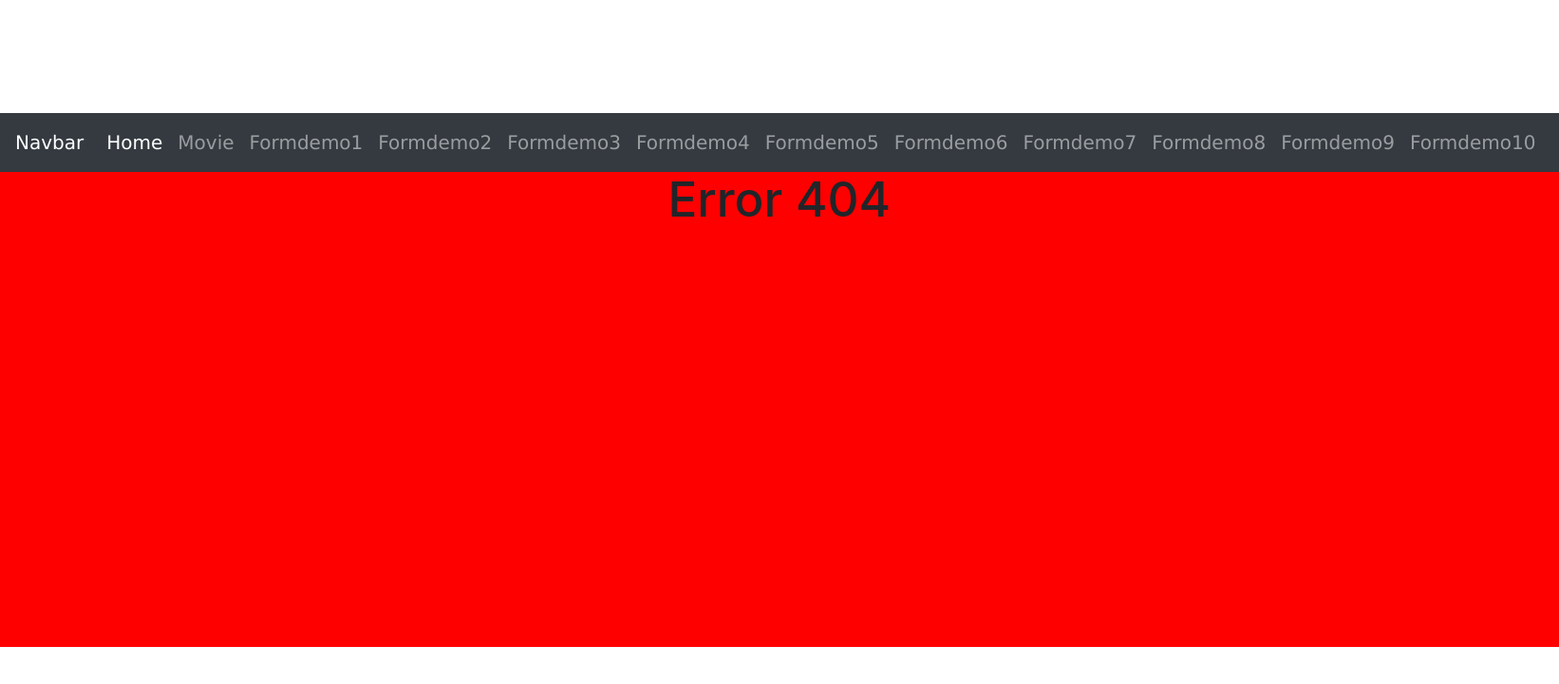
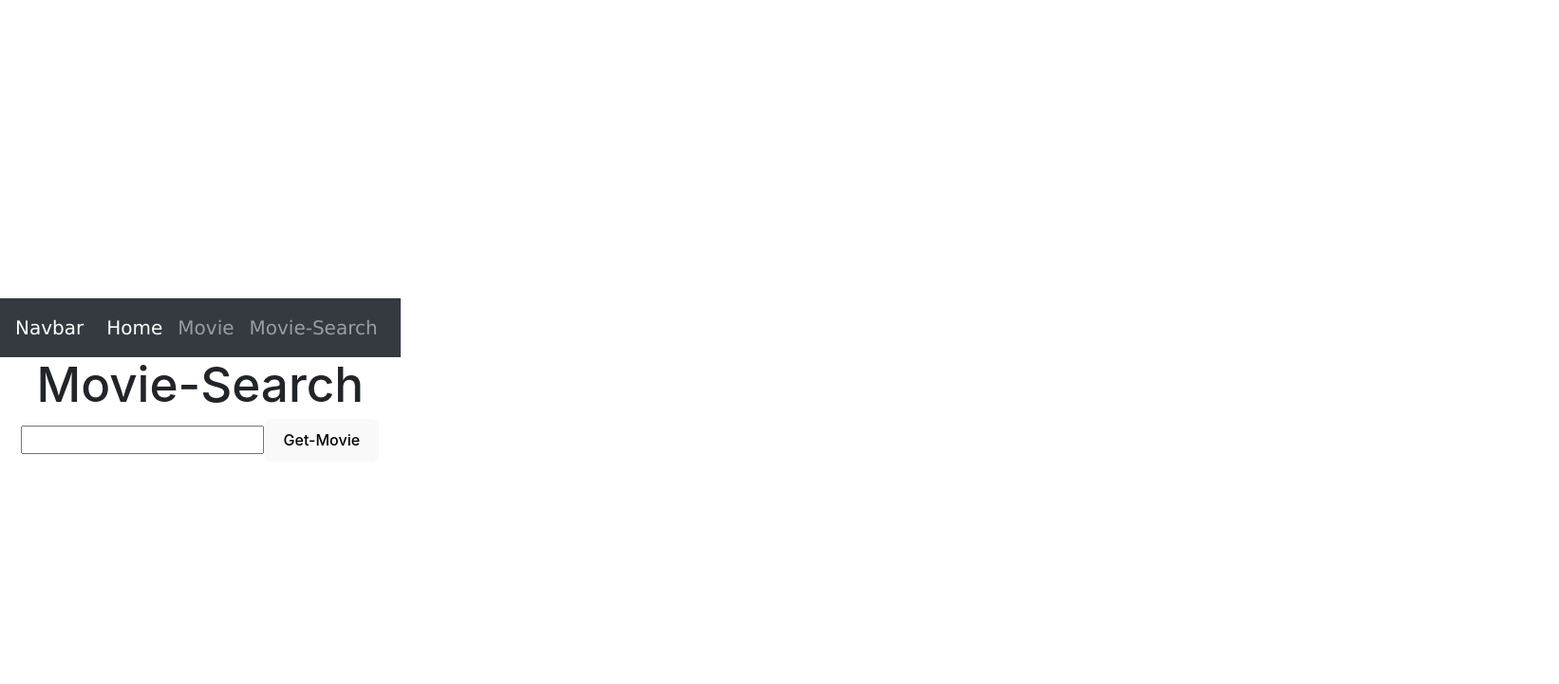
Before and after one commit to Manavjain-MJ/MERN, a React (Vite) app: page /moviesearch in a window 1280 px wide. Before the commit this address had no page. Shown: the top 720 px of the page at 95% size, 1642 px wide, since content can reach past the window. Built offline with nearby package versions, Linux system fonts and the light colour scheme; the HTML template or start-up script is replaced by a standard one.

Commit message:
api calling

```diff
--- a/package.json
+++ b/package.json
@@ -10,6 +10,7 @@
     "preview": "vite preview"
   },
   "dependencies": {
+    "axios": "^1.7.9",
     "react": "^18.3.1",
     "react-dom": "^18.3.1",
     "react-hook-form": "^7.54.2",
--- a/src/App.jsx
+++ b/src/App.jsx
@@ -34,6 +34,9 @@ import { FormDemo7 } from './components/forms/FormDemo7'
 import { FormDemo8 } from './components/forms/FormDemo8'
 import { FormDemo9 } from './components/forms/FormDemo9'
 import { FormDemo10 } from './components/forms/FormDemo10'
+import { Apidemo1 } from './components/api/Apidemo1'
+import { MovieSearch } from './components/ombd/MovieSearch'
+import { MovieDetail } from './components/ombd/MovieDetail'
 
 function App() {
   const [count, setCount] = useState(0)
@@ -46,7 +49,7 @@ function App() {
      <Routes>
       <Route path='/' element = {<HotstarWelcome></HotstarWelcome>}></Route>
       <Route path='/home' element = {<HotstarHome></HotstarHome>}></Route>
-      <Route path='/movies' element = {<HotstarMovies></HotstarMovies>}></Route>
+      {/* <Route path='/movies' element = {<HotstarMovies></HotstarMovies>}></Route>
       <Route path='/play/:id' element= {<Play></Play>}></Route>
       <Route path='/formdemo1' element ={<FormDemo1></FormDemo1>}></Route>
       <Route path='/formdemo2' element ={<FormDemo2></FormDemo2>}></Route>
@@ -57,9 +60,12 @@ function App() {
       <Route path='/formdemo7' element ={<FormDemo7 ></FormDemo7>}></Route>
       <Route path='/formdemo8' element ={<FormDemo8 ></FormDemo8>}></Route>
       <Route path='/formdemo9' element ={<FormDemo9 ></FormDemo9>}></Route>
-      <Route path='/formdemo10' element ={<FormDemo10 ></FormDemo10>}></Route>
+      <Route path='/formdemo10' element ={<FormDemo10 ></FormDemo10>}></Route> */}
       <Route path='/*' element={<Error404></Error404>}></Route>
+      <Route path='/moviesearch' element ={<MovieSearch ></MovieSearch>}></Route>
+      <Route path='/moviedetail/:id' element ={<MovieDetail ></MovieDetail>}></Route>
      </Routes>
+     {/* <Apidemo1></Apidemo1> */}
     </div>
   )
 }
--- a/src/components/Navbar.jsx
+++ b/src/components/Navbar.jsx
@@ -17,7 +17,7 @@ export const Navbar = () => {
                     <li class="nav-item">
                         <Link class="nav-link" to="/movies">Movie</Link>
                     </li>
-                    <li class="nav-item">
+                    {/* <li class="nav-item">
                         <Link class="nav-link" to="/formdemo1">Formdemo1</Link>
                     </li>
                      <li class="nav-item">
@@ -37,8 +37,8 @@ export const Navbar = () => {
                     </li>
                     <li class="nav-item">
                         <Link class="nav-link" to="/formdemo7">Formdemo7</Link>
-                    </li>
-                    <li class="nav-item">
+                    </li> */}
+                    {/* <li class="nav-item">
                         <Link class="nav-link" to="/formdemo8">Formdemo8</Link>
                     </li>
                     <li class="nav-item">
@@ -46,6 +46,9 @@ export const Navbar = () => {
                     </li>
                     <li class="nav-item">
                         <Link class="nav-link" to="/formdemo10">Formdemo10</Link>
+                    </li> */}
+                     <li class="nav-item">
+                        <Link class="nav-link" to="/moviesearch">Movie-Search</Link>
                     </li>
                 </ul>
             </div>
--- /dev/null
+++ b/src/components/api/Apidemo1.jsx
@@ -0,0 +1,31 @@
+import axios from 'axios'
+import React, { useState } from 'react'
+
+export const Apidemo1 = () => {
+  const [message,setmessage]=useState("")
+  const[users,setusers]=useState([])
+  const getUserData =async()=>{
+    const res = await axios.get("https://node5.onrender.com/user/user");
+    console.log(res)
+    console.log(res.data)
+    console.log(res.data.message)
+    console.log(res.data.data)
+    // console.log(res.data.message)
+    // console.log(res.data.data)
+  }
+  return (
+    <div style={{textAlign:"center"}}>
+      <h1>API DEMO 1</h1>
+      <button onClick={()=>{getUserData()}}>GET</button>
+      {message}
+      {
+        users.length>0 ?
+        (
+          <table className='table table-primary'>
+
+          </table>
+        ):""
+      }
+    </div>
+  )
+}
--- /dev/null
+++ b/src/components/ombd/MovieDetail.jsx
@@ -0,0 +1,21 @@
+import axios from 'axios'
+import React, { useState } from 'react'
+import { useParams } from 'react-router-dom'
+
+export const MovieDetail = () => {
+    const [detaildata, setdetaildata] = useState({})
+    const id =useParams().id
+    const searchdetail=async()=>{
+    const res =await axios.get(`http://www.omdbapi.com/?apikey=d45b4aea&i=${id}`)
+    console.log(res)
+    setdetaildata(res.data)
+}
+    return (
+        <div style={{textAlign:"center"}}>
+            <h1>Movie-Detail:{id}</h1>
+            <button onClick={()=>{searchdetail()}}>Details</button>
+            <h1>Name:{detaildata?.Title}</h1>
+        </div>
+
+    )
+}
--- /dev/null
+++ b/src/components/ombd/MovieSearch.jsx
@@ -0,0 +1,38 @@
+import axios from 'axios'
+import React, { useState } from 'react'
+import { Link } from 'react-router-dom'
+
+export const MovieSearch = () => {
+    const [movieData, setmovieData] = useState([])
+    const [search, setsearch] = useState("")
+    const getMovieData = async () => {
+        // const res = await axios.get("http://www.omdbapi.com/?apikey=d45b4aea&s=avatar")
+        const res = await axios.get(`http://www.omdbapi.com/?apikey=d45b4aea&s=${search}`)
+        console.log(res.data)
+        setmovieData(res.data.Search)
+    }
+    return (
+        <div style={{ textAlign: "center" }}>
+            <h1>Movie-Search</h1>
+
+            <input type="text" onChange={(e)=>{setsearch(e.target.value)}}/>
+            <button onClick={() => { getMovieData() }}>Get-Movie</button>
+
+            {
+
+                movieData?.map((movie) => {
+                    return (
+                        <div class="card" style={{width: "18rem;"}}>
+                          <Link to={`/moviedetail/${movie.imdbID}`}>  <img src={movie.Poster} /></Link>
+                            <li>{movie.Title}</li>
+                            <li>{movie.Year}</li>
+                            <li>{movie.imdbID}</li>
+
+                        </div>
+                    )
+                })
+            }
+        </div>
+
+    )
+}
```
Also changed, not shown: 1 other file (tests, documents, lock files or other folders).
